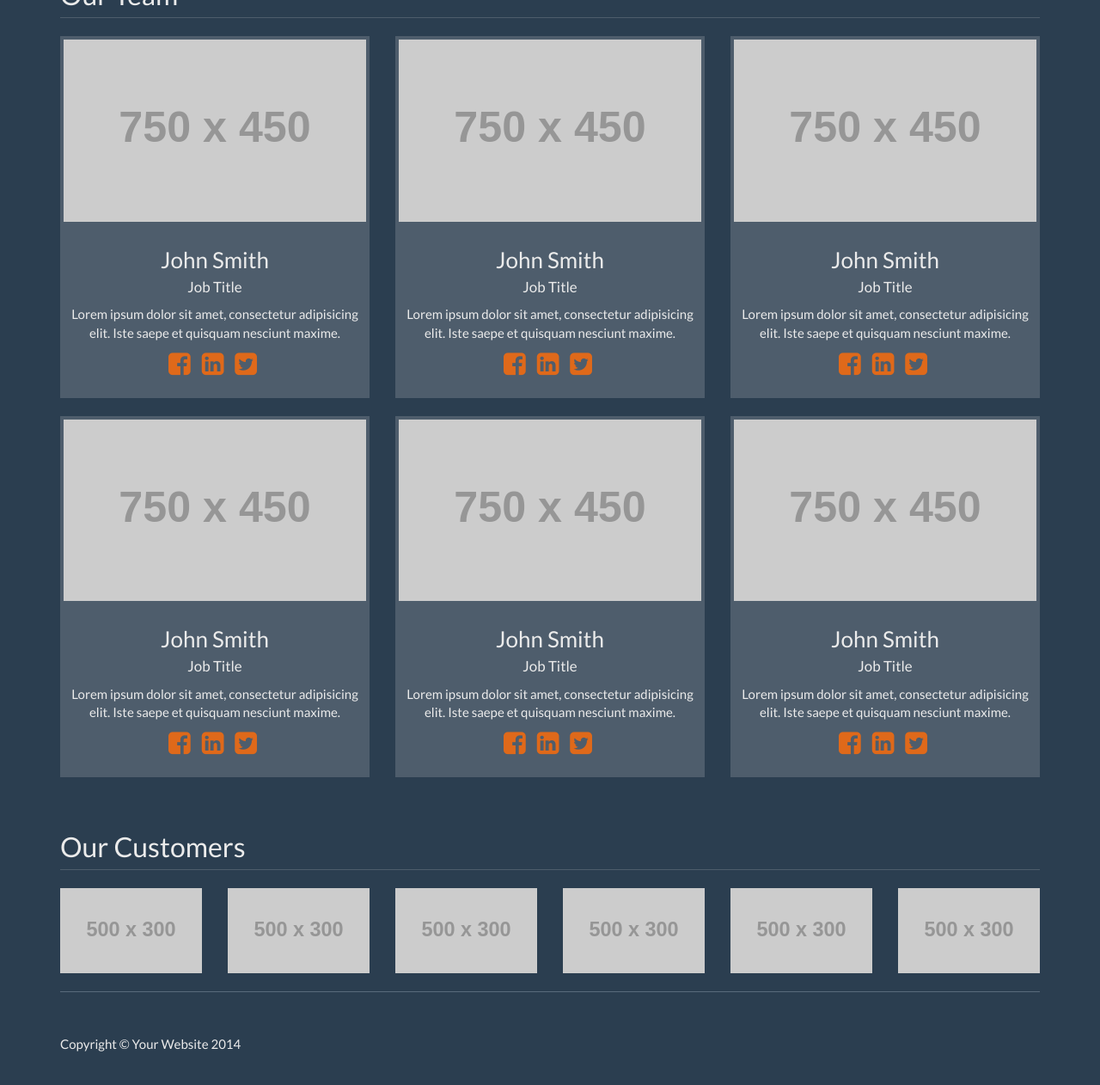
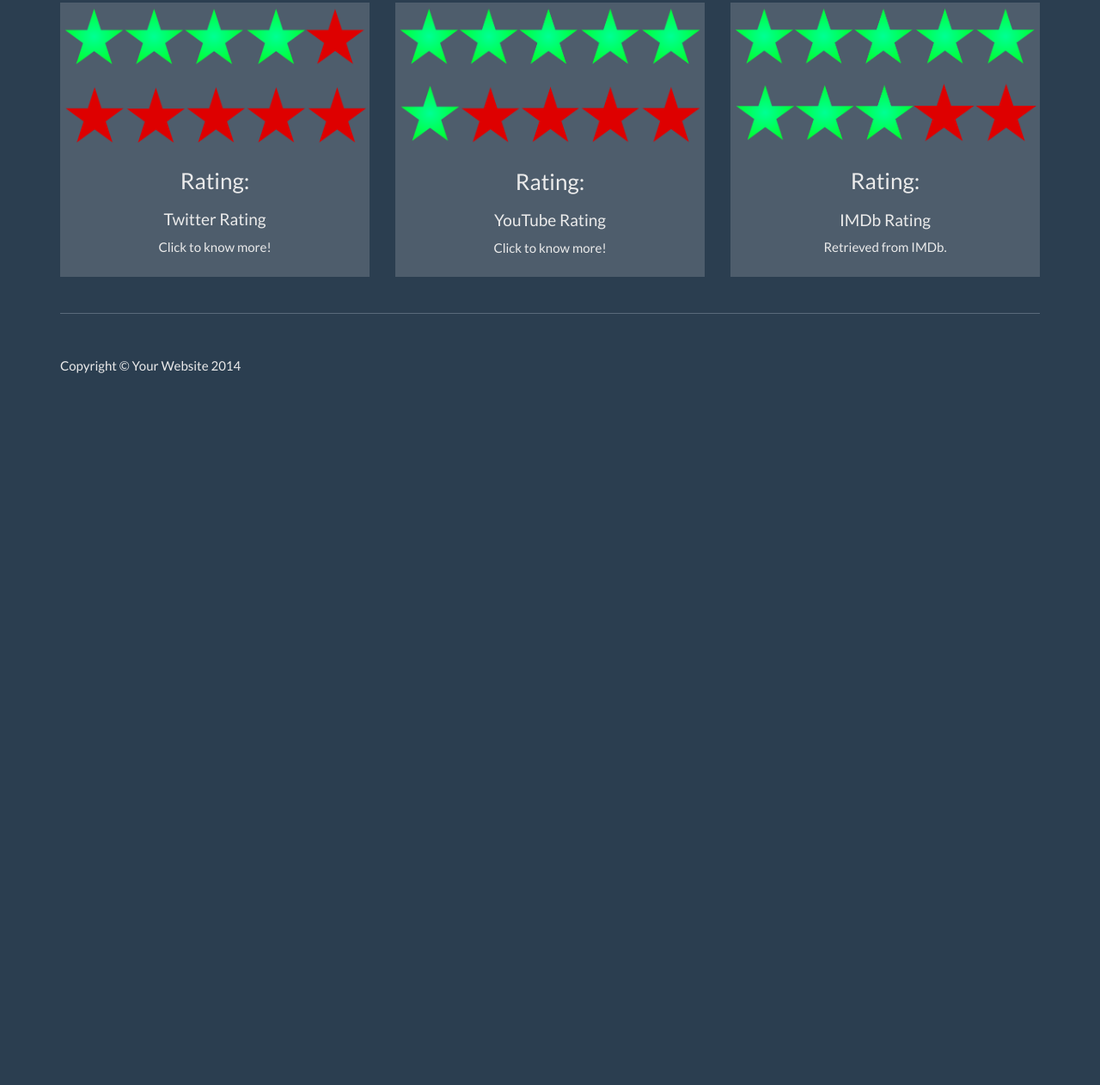
Before and after one commit to aroooshi/CloudFinalProject, a plain HTML site: page ratings.html in a window 1280 px wide. Shown: the part 582-1844 px from the top of the page at 86% size. After the commit the page ends 1079 px from the top, so only its background shows below. Drawn offline with Linux system fonts and the light colour scheme; placeholder pictures from the web are drawn by us.

Commit message:
Ratings page

```diff
--- a/ratings.html
+++ b/ratings.html
@@ -56,7 +56,7 @@ var qs = (function(a) {
                     <span class="icon-bar"></span>
                     <span class="icon-bar"></span>
                 </button>
-                <a class="navbar-brand" href="index.html">Start Bootstrap</a>
+                <a class="navbar-brand" href="index.html">Social Rating</a>
             </div>
             <!-- Collect the nav links, forms, and other content for toggling -->
             <div class="collapse navbar-collapse" id="bs-example-navbar-collapse-1">
@@ -153,10 +153,11 @@ var qs = (function(a) {
                 <img class="img-responsive" src="Images/10.png" alt="">
             </div>
             <div class="col-md-6">
-                <h2>About Modern Business</h2>
-                <p>Lorem ipsum dolor sit amet, consectetur adipisicing elit. Sed voluptate nihil eum consectetur similique? Consectetur, quod, incidunt, harum nisi dolores delectus reprehenderit voluptatem perferendis dicta dolorem non blanditiis ex fugiat.</p>
-                <p>Lorem ipsum dolor sit amet, consectetur adipisicing elit. Saepe, magni, aperiam vitae illum voluptatum aut sequi impedit non velit ab ea pariatur sint quidem corporis eveniet. Odit, temporibus reprehenderit dolorum!</p>
-                <p>Lorem ipsum dolor sit amet, consectetur adipisicing elit. Et, consequuntur, modi mollitia corporis ipsa voluptate corrupti eum ratione ex ea praesentium quibusdam? Aut, in eum facere corrupti necessitatibus perspiciatis quis?</p>
+                <h2>Social Rating</h2>
+                <h3>Rating: </h3><h3 id="combined_rating"> </h3>
+                <p>This rating has been received from YouTube comments and Twitter tweets after filtering out the spam. Scroll down for more details.</p>
+<!--                 <p>Lorem ipsum dolor sit amet, consectetur adipisicing elit. Saepe, magni, aperiam vitae illum voluptatum aut sequi impedit non velit ab ea pariatur sint quidem corporis eveniet. Odit, temporibus reprehenderit dolorum!</p>
+                <p>Lorem ipsum dolor sit amet, consectetur adipisicing elit. Et, consequuntur, modi mollitia corporis ipsa voluptate corrupti eum ratione ex ea praesentium quibusdam? Aut, in eum facere corrupti necessitatibus perspiciatis quis?</p> -->
             </div>
         </div>
         <!-- /.row -->
@@ -168,143 +169,36 @@ var qs = (function(a) {
             </div>
             <div class="col-md-4 text-center">
                 <div class="thumbnail">
-                    <img class="img-responsive" src="http://placehold.it/750x450" alt="">
+                    <img class="img-responsive" src="Images/4.png" alt="">
                     <div class="caption">
-                        <h3>John Smith<br>
-                            <small>Job Title</small>
-                        </h3>
-                        <p>Lorem ipsum dolor sit amet, consectetur adipisicing elit. Iste saepe et quisquam nesciunt maxime.</p>
-                        <ul class="list-inline">
-                            <li><a href="#"><i class="fa fa-2x fa-facebook-square"></i></a>
-                            </li>
-                            <li><a href="#"><i class="fa fa-2x fa-linkedin-square"></i></a>
-                            </li>
-                            <li><a href="#"><i class="fa fa-2x fa-twitter-square"></i></a>
-                            </li>
-                        </ul>
+                        <h3>Rating: </h3><h3 id="twitter"></h3>
+                            <h4>Twitter Rating</h4>
+
+                        <p>Click to know more!</p>
                     </div>
                 </div>
             </div>
             <div class="col-md-4 text-center">
                 <div class="thumbnail">
-                    <img class="img-responsive" src="http://placehold.it/750x450" alt="">
+                    <img class="img-responsive" src="Images/6.png" alt="">
                     <div class="caption">
-                        <h3>John Smith<br>
-                            <small>Job Title</small>
-                        </h3>
-                        <p>Lorem ipsum dolor sit amet, consectetur adipisicing elit. Iste saepe et quisquam nesciunt maxime.</p>
-                        <ul class="list-inline">
-                            <li><a href="#"><i class="fa fa-2x fa-facebook-square"></i></a>
-                            </li>
-                            <li><a href="#"><i class="fa fa-2x fa-linkedin-square"></i></a>
-                            </li>
-                            <li><a href="#"><i class="fa fa-2x fa-twitter-square"></i></a>
-                            </li>
-                        </ul>
+                        <h3>Rating: </h3><h3 id="youtube"></h3>
+                            <h4>YouTube Rating</h4>
+
+                        <p>Click to know more!</p>
                     </div>
                 </div>
             </div>
             <div class="col-md-4 text-center">
                 <div class="thumbnail">
-                    <img class="img-responsive" src="http://placehold.it/750x450" alt="">
+                    <img class="img-responsive" src="Images/8.png" alt="">
                     <div class="caption">
-                        <h3>John Smith<br>
-                            <small>Job Title</small>
-                        </h3>
-                        <p>Lorem ipsum dolor sit amet, consectetur adipisicing elit. Iste saepe et quisquam nesciunt maxime.</p>
-                        <ul class="list-inline">
-                            <li><a href="#"><i class="fa fa-2x fa-facebook-square"></i></a>
-                            </li>
-                            <li><a href="#"><i class="fa fa-2x fa-linkedin-square"></i></a>
-                            </li>
-                            <li><a href="#"><i class="fa fa-2x fa-twitter-square"></i></a>
-                            </li>
-                        </ul>
+                        <h3>Rating: </h3><h3 id="imdb"></h3>
+                            <h4>IMDb Rating</h4>
+
+                        <p>Retrieved from IMDb.</p>
                     </div>
                 </div>
-            </div>
-            <div class="col-md-4 text-center">
-                <div class="thumbnail">
-                    <img class="img-responsive" src="http://placehold.it/750x450" alt="">
-                    <div class="caption">
-                        <h3>John Smith<br>
-                            <small>Job Title</small>
-                        </h3>
-                        <p>Lorem ipsum dolor sit amet, consectetur adipisicing elit. Iste saepe et quisquam nesciunt maxime.</p>
-                        <ul class="list-inline">
-                            <li><a href="#"><i class="fa fa-2x fa-facebook-square"></i></a>
-                            </li>
-                            <li><a href="#"><i class="fa fa-2x fa-linkedin-square"></i></a>
-                            </li>
-                            <li><a href="#"><i class="fa fa-2x fa-twitter-square"></i></a>
-                            </li>
-                        </ul>
-                    </div>
-                </div>
-            </div>
-            <div class="col-md-4 text-center">
-                <div class="thumbnail">
-                    <img class="img-responsive" src="http://placehold.it/750x450" alt="">
-                    <div class="caption">
-                        <h3>John Smith<br>
-                            <small>Job Title</small>
-                        </h3>
-                        <p>Lorem ipsum dolor sit amet, consectetur adipisicing elit. Iste saepe et quisquam nesciunt maxime.</p>
-                        <ul class="list-inline">
-                            <li><a href="#"><i class="fa fa-2x fa-facebook-square"></i></a>
-                            </li>
-                            <li><a href="#"><i class="fa fa-2x fa-linkedin-square"></i></a>
-                            </li>
-                            <li><a href="#"><i class="fa fa-2x fa-twitter-square"></i></a>
-                            </li>
-                        </ul>
-                    </div>
-                </div>
-            </div>
-            <div class="col-md-4 text-center">
-                <div class="thumbnail">
-                    <img class="img-responsive" src="http://placehold.it/750x450" alt="">
-                    <div class="caption">
-                        <h3>John Smith<br>
-                            <small>Job Title</small>
-                        </h3>
-                        <p>Lorem ipsum dolor sit amet, consectetur adipisicing elit. Iste saepe et quisquam nesciunt maxime.</p>
-                        <ul class="list-inline">
-                            <li><a href="#"><i class="fa fa-2x fa-facebook-square"></i></a>
-                            </li>
-                            <li><a href="#"><i class="fa fa-2x fa-linkedin-square"></i></a>
-                            </li>
-                            <li><a href="#"><i class="fa fa-2x fa-twitter-square"></i></a>
-                            </li>
-                        </ul>
-                    </div>
-                </div>
-            </div>
-        </div>
-        <!-- /.row -->
-
-        <!-- Our Customers -->
-        <div class="row">
-            <div class="col-lg-12">
-                <h2 class="page-header">Our Customers</h2>
-            </div>
-            <div class="col-md-2 col-sm-4 col-xs-6">
-                <img class="img-responsive customer-img" src="http://placehold.it/500x300" alt="">
-            </div>
-            <div class="col-md-2 col-sm-4 col-xs-6">
-                <img class="img-responsive customer-img" src="http://placehold.it/500x300" alt="">
-            </div>
-            <div class="col-md-2 col-sm-4 col-xs-6">
-                <img class="img-responsive customer-img" src="http://placehold.it/500x300" alt="">
-            </div>
-            <div class="col-md-2 col-sm-4 col-xs-6">
-                <img class="img-responsive customer-img" src="http://placehold.it/500x300" alt="">
-            </div>
-            <div class="col-md-2 col-sm-4 col-xs-6">
-                <img class="img-responsive customer-img" src="http://placehold.it/500x300" alt="">
-            </div>
-            <div class="col-md-2 col-sm-4 col-xs-6">
-                <img class="img-responsive customer-img" src="http://placehold.it/500x300" alt="">
             </div>
         </div>
         <!-- /.row -->
```
Also changed, not shown: Images/0.png (added), Images/1.png (added), Images/2.png (added), Images/3.png (added), Images/4.png (added), Images/5.png (added).
